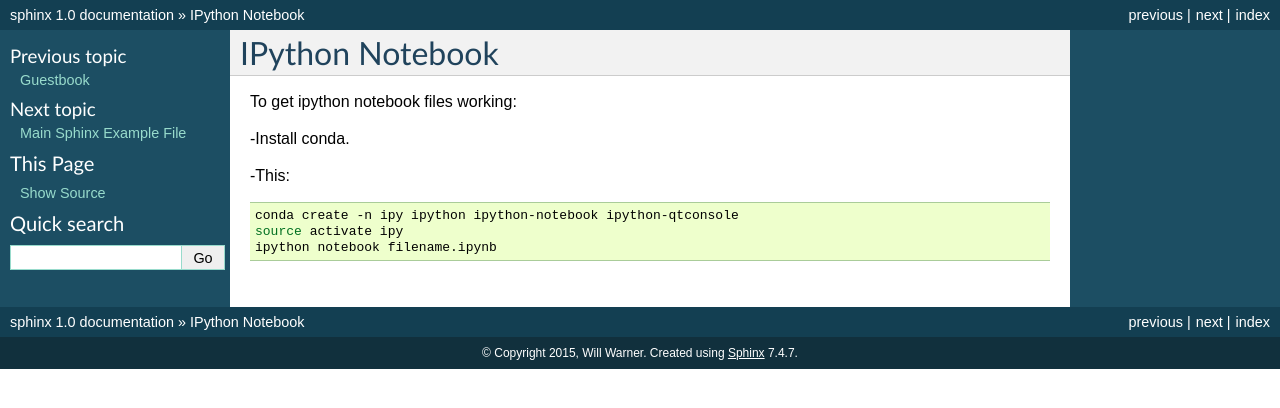
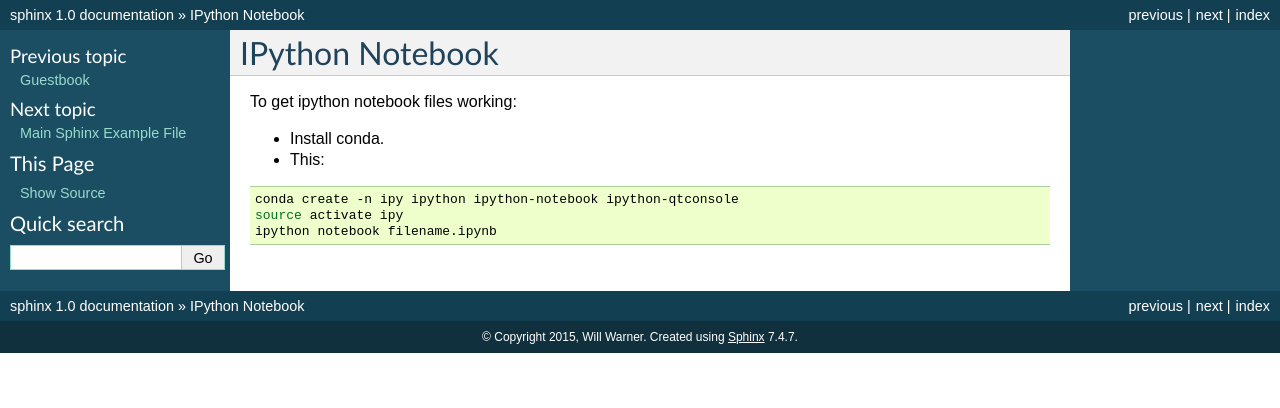
Before and after one commit to electronwill/sphinx, a Sphinx documentation site: the page built from source/ipynb.rst, in a window 1280 px wide. Shown: the top 408 px of the page. Built offline with Sphinx 7.4.7, drawn with Linux system fonts in a browser that asks for light colours; part of the change alters nothing that is shown.

Commit message:
Redo bullet list
Redo bullet list.

```diff
--- a/source/ipynb.rst
+++ b/source/ipynb.rst
@@ -3,9 +3,9 @@ IPython Notebook
 
 To get ipython notebook files working:
 
--Install conda.
+* Install conda.
 
--This:
+* This:
 
 .. code-block:: bash
 
```
